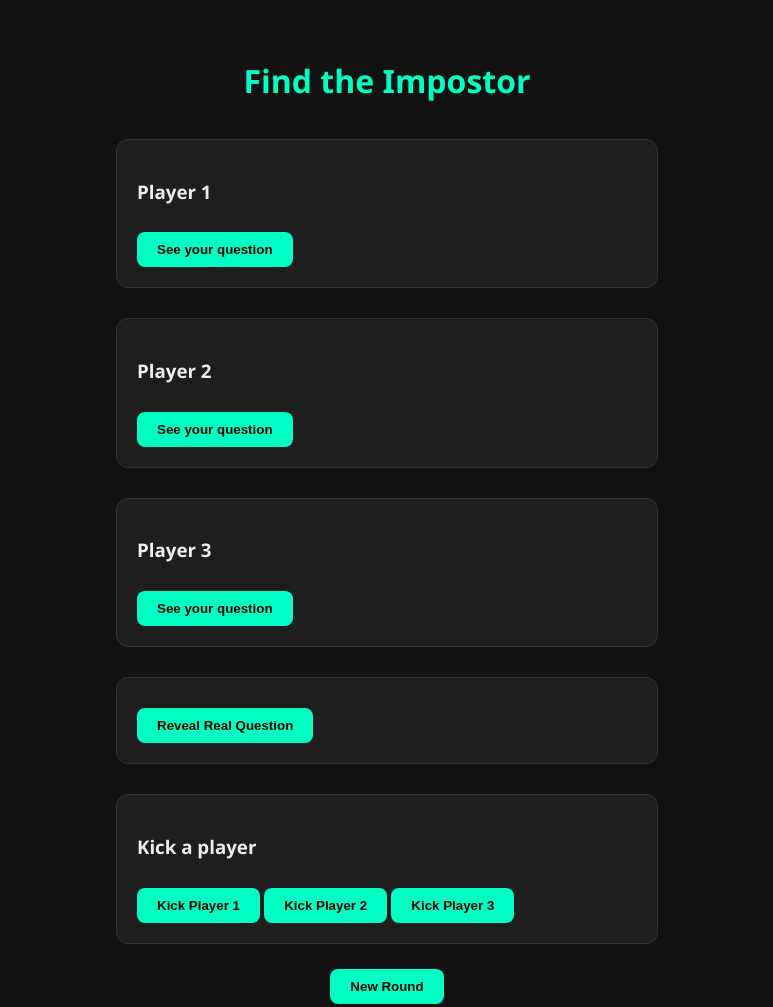
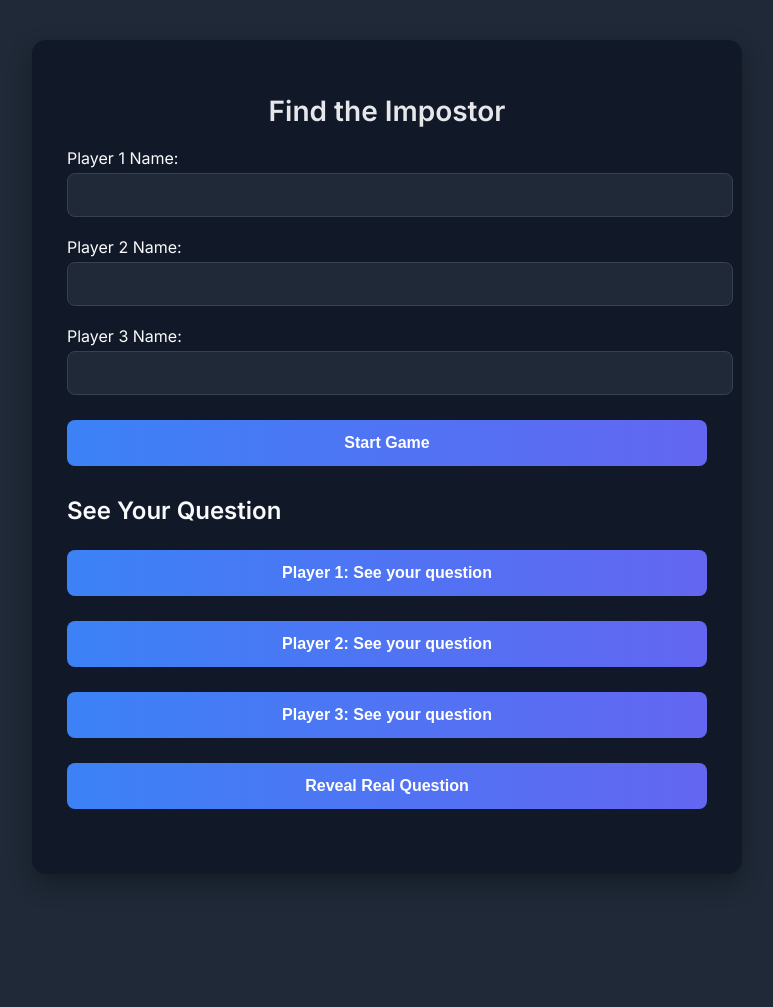
Before and after one commit to JonnyBonesCold/my-website, a plain HTML site: page index.html in a window 1280 px wide. Shown: the whole page, without its empty margins (253-1026 px from the left). After the commit the page ends 914 px from the top, so only its background shows below. Drawn offline with Linux system fonts and the light colour scheme.

Commit message:
Update index.html

```diff
--- a/index.html
+++ b/index.html
@@ -1,92 +1,156 @@
 <!DOCTYPE html><html lang="en">
 <head>
   <meta charset="UTF-8" />
-  <meta name="viewport" content="width=device-width, initial-scale=1.0"/>
-  <title>Impostor Game</title>
+  <meta name="viewport" content="width=device-width, initial-scale=1.0" />
+  <title>Find the Impostor</title>
   <style>
-    body {
-      font-family: 'Segoe UI', sans-serif;
-      background-color: #121212;
-      color: #eee;
-      display: flex;
-      flex-direction: column;
-      align-items: center;
-      padding: 30px;
+    @import url('https://fonts.googleapis.com/css2?family=Inter:wght@400;600&display=swap');body {
+  font-family: 'Inter', sans-serif;
+  background: #1f2937;
+  color: #f9fafb;
+  padding: 40px;
+  margin: 0;
 }
+
+.container {
+  max-width: 640px;
+  margin: auto;
+  background: #111827;
+  padding: 35px;
+  border-radius: 14px;
+  box-shadow: 0 10px 25px rgba(0,0,0,0.3);
+}
+
 h1 {
-      font-size: 2em;
-      color: #00ffc3;
+  text-align: center;
+  font-size: 28px;
+  font-weight: 600;
+  margin-bottom: 20px;
+  color: #e5e7eb;
 }
-    .player-box, .reveal-box {
-      margin: 15px;
+
+label {
+  display: block;
+  margin-top: 20px;
+  font-weight: 500;
+}
+
+input {
+  padding: 12px;
+  width: 100%;
+  margin-top: 5px;
+  border: 1px solid #374151;
+  border-radius: 8px;
+  background-color: #1f2937;
+  color: #f3f4f6;
+  font-size: 16px;
+}
+
+button {
+  display: block;
+  width: 100%;
+  padding: 14px;
+  margin-top: 25px;
+  background: linear-gradient(90deg, #3b82f6, #6366f1);
+  color: white;
+  font-size: 16px;
+  font-weight: 600;
+  border: none;
+  border-radius: 8px;
+  cursor: pointer;
+  transition: transform 0.2s ease, box-shadow 0.2s ease;
+}
+
+button:hover {
+  transform: translateY(-1px);
+  box-shadow: 0 4px 12px rgba(99,102,241,0.4);
+}
+
+.question-box, .reveal-box, .results-box {
+  margin-top: 30px;
+}
+
+.player-question {
+  background: #374151;
   padding: 20px;
-      background-color: #1e1e1e;
-      border: 1px solid #333;
-      border-radius: 12px;
-      width: 90%;
-      max-width: 500px;
+  border: 1px solid #4b5563;
+  border-radius: 8px;
+  margin-top: 10px;
   position: relative;
 }
-    .question {
-      margin-top: 15px;
-      background-color: #2b2b2b;
+
+.close-btn {
+  position: absolute;
+  top: 10px;
+  right: 10px;
+  background: #1f2937;
+  color: #f9fafb;
+  border: none;
+  font-size: 18px;
+  cursor: pointer;
+  padding: 4px 8px;
+  border-radius: 4px;
+}
+
+#realQuestionBox {
+  margin-top: 20px;
+  background: #1e40af;
   padding: 15px;
   border-radius: 8px;
+  border: 1px solid #60a5fa;
+  text-align: center;
+  font-size: 18px;
+  font-weight: 500;
+  display: none;
+  color: #f9fafb;
 }
-    .btn {
-      margin-top: 10px;
-      padding: 10px 20px;
-      background-color: #00ffc3;
-      color: #000;
-      border: none;
-      border-radius: 8px;
-      font-weight: bold;
-      cursor: pointer;
+
+.results-box h2 {
+  text-align: center;
+  margin-top: 30px;
+  color: #f9fafb;
 }
-    .btn:hover {
-      background-color: #00cfa3;
-    }
-    .close-btn {
-      position: absolute;
-      top: 12px;
-      right: 15px;
-      background: #ff4b4b;
-      color: white;
-      border: none;
-      border-radius: 50%;
-      width: 25px;
-      height: 25px;
-      font-weight: bold;
-      cursor: pointer;
-    }
-    .hidden {
-      display: none;
-    }
+
   </style>
 </head>
-<body> <h1>Find the Impostor</h1> <div class="player-box" id="player1">
-    <h3>Player 1</h3>
-    <button class="btn" onclick="showQuestion(0)">See your question</button>
-    <div class="question hidden" id="q0"><button class="close-btn" onclick="closeQuestion(0)">×</button></div>
-  </div> <div class="player-box" id="player2">
-    <h3>Player 2</h3>
-    <button class="btn" onclick="showQuestion(1)">See your question</button>
-    <div class="question hidden" id="q1"><button class="close-btn" onclick="closeQuestion(1)">×</button></div>
-  </div> <div class="player-box" id="player3">
-    <h3>Player 3</h3>
-    <button class="btn" onclick="showQuestion(2)">See your question</button>
-    <div class="question hidden" id="q2"><button class="close-btn" onclick="closeQuestion(2)">×</button></div>
-  </div> <div class="reveal-box">
-    <button class="btn" onclick="revealRealQuestion()">Reveal Real Question</button>
-    <div id="real-question" class="question hidden"></div>
-  </div> <div class="reveal-box">
-    <h3>Kick a player</h3>
-    <button class="btn" onclick="kickPlayer(0)">Kick Player 1</button>
-    <button class="btn" onclick="kickPlayer(1)">Kick Player 2</button>
-    <button class="btn" onclick="kickPlayer(2)">Kick Player 3</button>
-  </div><button class="btn" onclick="startGame()">New Round</button>
+<body>
+  <audio id="revealSound" src="https://www.myinstants.com/media/sounds/sus-sound-effect.mp3"></audio>
+  <audio id="winSound" src="https://www.myinstants.com/media/sounds/victory.mp3"></audio>
+  <audio id="loseSound" src="https://www.myinstants.com/media/sounds/wrong-answer-sound-effect.mp3"></audio> <div class="container">
+    <h1>Find the Impostor</h1>
+    <label>Player 1 Name:</label>
+    <input id="p1" type="text" />
+    <label>Player 2 Name:</label>
+    <input id="p2" type="text" />
+    <label>Player 3 Name:</label>
+    <input id="p3" type="text" />
+    <button onclick="startGame()">Start Game</button><div class="question-box" id="questionBox">
+  <h2>See Your Question</h2>
+  <button onclick="seeQuestion(0)">Player 1: See your question</button>
+  <button onclick="seeQuestion(1)">Player 2: See your question</button>
+  <button onclick="seeQuestion(2)">Player 3: See your question</button>
 
-  <script>
+  <div class="player-question" id="yourQuestion" style="display:none">
+    <button class="close-btn" onclick="hideQuestion()">×</button>
+    <span id="questionText"></span>
+  </div>
+
+  <button onclick="revealRealQuestion()">Reveal Real Question</button>
+  <div id="realQuestionBox"></div>
+</div>
+
+<div class="reveal-box" id="revealBox" style="display:none">
+  <h2>Kick a Player</h2>
+  <button onclick="kickPlayer(0)">Kick Player 1</button>
+  <button onclick="kickPlayer(1)">Kick Player 2</button>
+  <button onclick="kickPlayer(2)">Kick Player 3</button>
+</div>
+
+<div class="results-box" id="resultsBox">
+  <h2 id="resultMessage"></h2>
+</div>
+
+  </div> <script>
     const similarPairs = [
        ["How many friends does the average person have?", "Choose a number between 1–10."],
       ["Who's your favourite celebrity?", "Who's the most overrated celebrity?"],
@@ -110,47 +174,62 @@
       ["What makes someone a good leader?", "What makes someone a terrible boss?"],
     ];
 
-    let questions = ["", "", ""];
+    let players = [];
+    let questions = [];
+    let imposterIndex = 0;
     let realQuestion = "";
 
-    function startGame() {
-      const pair = similarPairs[Math.floor(Math.random() * similarPairs.length)];
-      const impostorIndex = Math.floor(Math.random() * 3);
-
-      questions = questions.map((_, i) => i === impostorIndex ? pair[1] : pair[0]);
-      realQuestion = pair[0];
-
-      for (let i = 0; i < 3; i++) {
-        document.getElementById("q" + i).innerText = questions[i];
-        document.getElementById("q" + i).classList.add("hidden");
+    function getRandomPair() {
+      return similarPairs[Math.floor(Math.random() * similarPairs.length)];
     }
 
-      document.getElementById("real-question").classList.add("hidden");
+    function startGame() {
+      players = [
+        document.getElementById('p1').value || "Player 1",
+        document.getElementById('p2').value || "Player 2",
+        document.getElementById('p3').value || "Player 3"
+      ];
+
+      imposterIndex = Math.floor(Math.random() * 3);
+      const [commonQ, imposterQ] = getRandomPair();
+      realQuestion = commonQ;
+
+      questions = players.map((_, i) => i === imposterIndex ? imposterQ : commonQ);
+      document.getElementById('questionBox').style.display = 'block';
+      document.getElementById('realQuestionBox').style.display = 'none';
+      document.getElementById('resultsBox').style.display = 'none';
+      document.getElementById('revealBox').style.display = 'none';
     }
 
-    function showQuestion(player) {
-      document.getElementById("q" + player).classList.remove("hidden");
+    function seeQuestion(index) {
+      const questionDiv = document.getElementById('yourQuestion');
+      const questionText = document.getElementById('questionText');
+      questionText.innerText = `${players[index]}, your question is: ${questions[index]}`;
+      questionDiv.style.display = 'block';
     }
 
-    function closeQuestion(player) {
-      document.getElementById("q" + player).classList.add("hidden");
+    function hideQuestion() {
+      document.getElementById('yourQuestion').style.display = 'none';
     }
 
     function revealRealQuestion() {
-      const rq = document.getElementById("real-question");
-      rq.innerText = "Real Question: " + realQuestion;
-      rq.classList.remove("hidden");
+      document.getElementById('realQuestionBox').innerText = `Real question: ${realQuestion}`;
+      document.getElementById('realQuestionBox').style.display = 'block';
+      document.getElementById('revealBox').style.display = 'block';
+      document.getElementById('revealSound').play();
     }
 
     function kickPlayer(index) {
-      if (questions[index] !== realQuestion) {
-        alert("Correct! Player " + (index + 1) + " was the impostor.");
+      let resultText = "";
+      if (index === imposterIndex) {
+        resultText = `${players[index]} was the impostor. You win!`;
+        document.getElementById('winSound').play();
       } else {
-        alert("Wrong! Player " + (index + 1) + " was not the impostor.");
+        resultText = `${players[index]} was not the impostor. Impostor wins! It was ${players[imposterIndex]}.`;
+        document.getElementById('loseSound').play();
       }
+      document.getElementById('resultMessage').innerText = resultText;
+      document.getElementById('resultsBox').style.display = 'block';
     }
-
-    // Start first round on page load
-    startGame();
   </script></body>
 </html>
```
Lines whose indentation alone changed are shown as unchanged.
